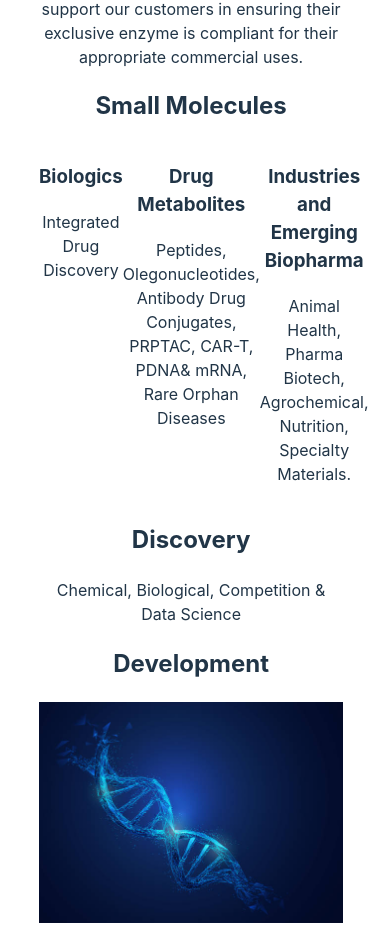
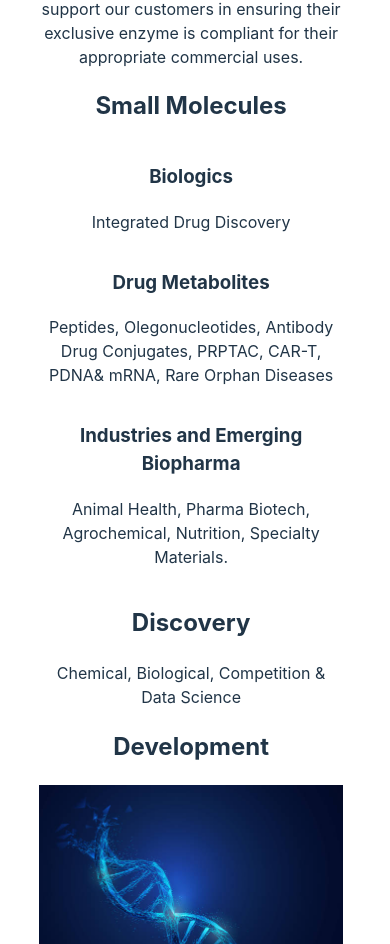
Before and after one commit to samuelEvans000/vidazan, a React (Vite) app: page /line-of-activity in a window 390 px wide. Shown: the part 2873-3817 px from the top of the page. Built offline with nearby package versions, Linux system fonts and the light colour scheme.

Commit message:
line of activity page flex change

```diff
--- a/src/components/Line/Line.css
+++ b/src/components/Line/Line.css
@@ -95,4 +95,9 @@
   .line-img5{
     display: none;
   }
+
+  .flex-container {
+    display: flex;
+    flex-direction: column;
+  }
 }
```
